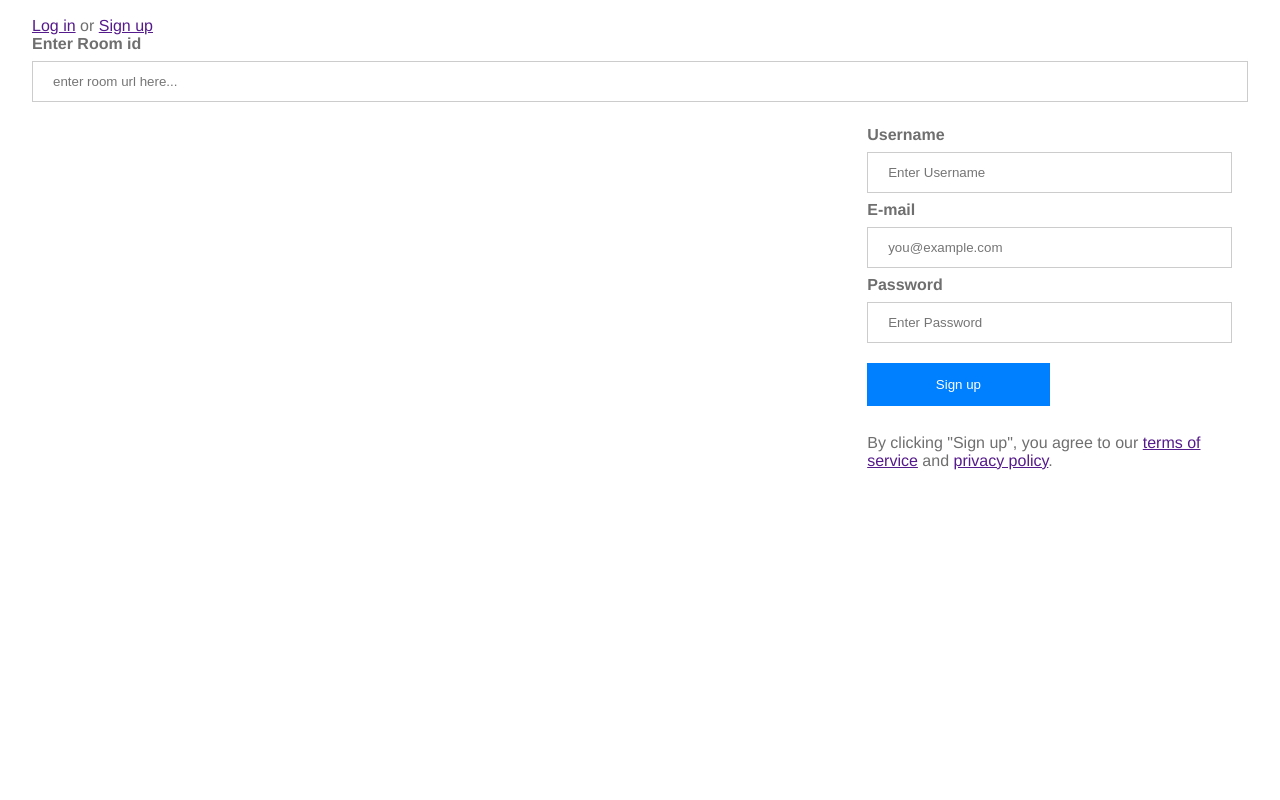
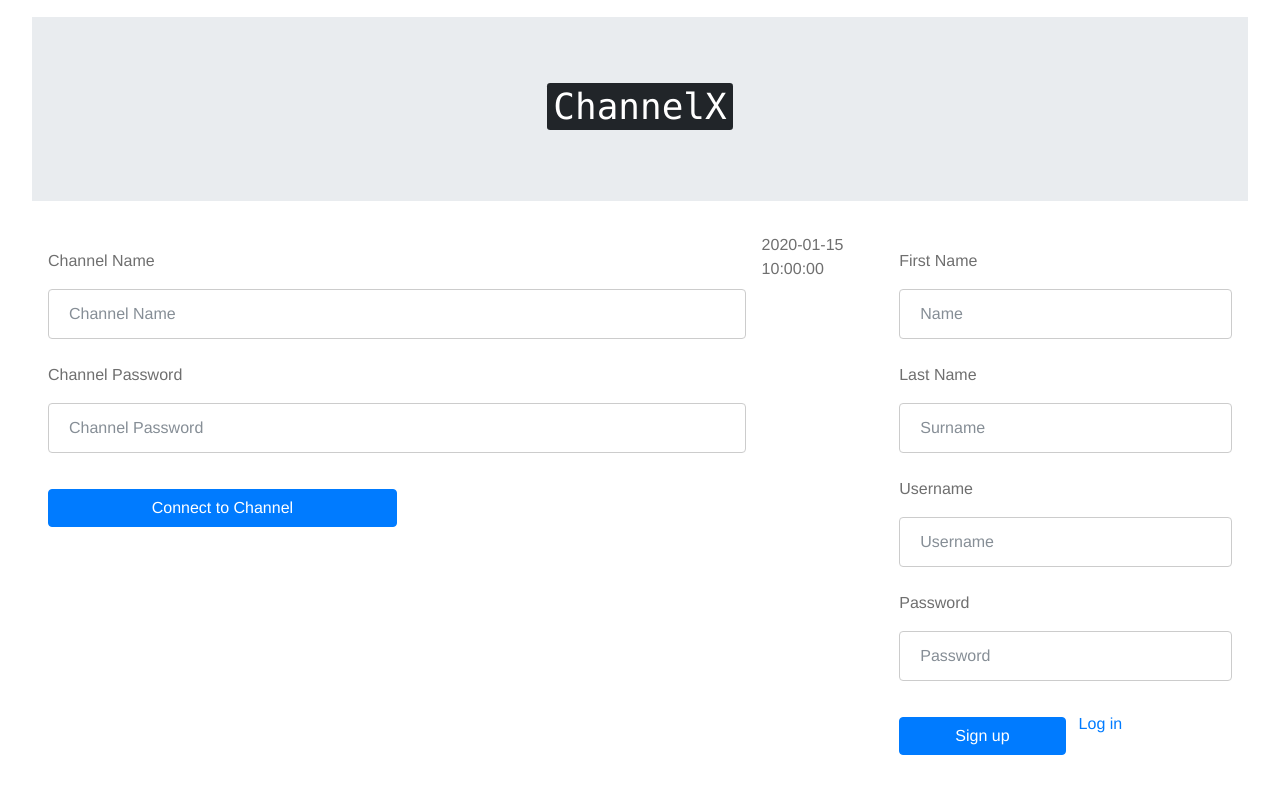
Before and after one commit to n1rv4n4/ChannelX, a Flask app: template templates/index.html in a window 1280 px wide. Run offline with Flask 2, Linux system fonts and the light colour scheme; the template is opened without the code that fills it: most values are stand-ins (such as "Sample title", 1, 10 or a date in 2020); some libraries are stand-ins or nearby versions.

Commit message:
Update index.html

```diff
--- a/templates/index.html
+++ b/templates/index.html
@@ -1,56 +1,67 @@
 <!DOCTYPE html>
 <html lang="en">
-  <head>
+
+    <head>
+        <title>ChannelX</title>
 	<meta charset="utf-8">
+	<meta name="viewport" content="width=device-width, initial-scale=1.0">
+        <link rel="stylesheet" href="https://maxcdn.bootstrapcdn.com/bootstrap/4.0.0-beta.2/css/bootstrap.min.css" integrity="sha384-PsH8R72JQ3SOdhVi3uxftmaW6Vc51MKb0q5P2rRUpPvrszuE4W1povHYgTpBfshb" crossorigin="anonymous">
 
-	<link rel="stylesheet" href="../static/style.css">
-	<title>ChannelX</title>
-
-
+	<link rel="stylesheet" href="static/style.css" />
   </head>
 
   <body>
- <div class="empty">
+  <div class="jumbotron jumbotron-fluid text-center bg-faded">
+  <h1><kbd>ChannelX</kbd></h1>
 
   </div>
 
-  <div class="login-signup">
-      	<a href="">Log in</a>
-	<a>or</a>
-	<a href="">Sign up</a>
+
+<div class="channel">
+
+  <div class="form-group">
+    <label for="formGroupExampleInput5">Channel Name</label>
+    <input type="text" class="form-control" id="formGroupExampleInput5" placeholder="Channel Name">
+  </div>
+  <div class="form-group">
+    <label for="formGroupExampleInput6">Channel Password</label>
+    <input type="password" class="form-control" id="formGroupExampleInput6" placeholder="Channel Password">
+  </div>
+  <button type="submit" class="btn btn-primary">Connect to Channel</button>
+</div>
+
+<div class="container">
+  <div class="form-group">
+    <label for="formGroupExampleInput">First Name</label>
+    <input type="text" class="form-control" id="formGroupExampleInput" placeholder="Name">
+  </div>
+  <div class="form-group">
+    <label for="formGroupExampleInput2">Last Name</label>
+    <input type="text" class="form-control" id="formGroupExampleInput2" placeholder="Surname">
+  </div>
+  <div class="form-group">
+    <label for="formGroupExampleInput3">Username</label>
+    <input type="text" class="form-control" id="formGroupExampleInput3" placeholder="Username">
+  </div>
+  <div class="form-group">
+    <label for="formGroupExampleInput4">Password</label>
+    <input type="password" class="form-control" id="formGroupExampleInput4" placeholder="Password">
+  </div>
+  <div class="d-flex flex-row">
+    <button type="submit" class="btn btn-primary">Sign up</button>
+    <a href="{{ url_for('get_login') }}" class="btn btn-link" role="button">Log in</a>
   </div>
 
 
-  <div role="main">
 
-
-	<form >
-		<div class="room">
-			<label><b>Enter Room id</b></label>
-			<input type="text" placeholder="enter room url here..." name="room-url" required>
-  		</div>
-	</form>
-
-	<form>
-		<div class="container">
-			<label><b>Username</b></label>
-			<input type="text" placeholder="Enter Username" name="uname" required>
-
-			<label><b>E-mail</b></label>
-			<input type="email" placeholder="you@example.com" name="email" required>
-
-			<label><b>Password</b></label>
-			<input type="password" placeholder="Enter Password" name="psw" required>
-
-			<button type="submit">Sign up</button>
-			<p id="accept">By clicking "Sign up", you agree to our <a id="privacy-policy" href="" target="_blank">terms of service</a> and <a id="privacy-policy" href="" target="_blank">privacy policy</a>.
-			</p>
-
-		</div>
-	</form>
+</div>
 
 
 
-  </div>
+   <footer class="row">
+      	<div id="datetime" class= "col-md-offset-5">
+      	<p style="font-size:16px">{{ current_time }}</div>
+   </footer>
+
   </body>
 </html>
```
